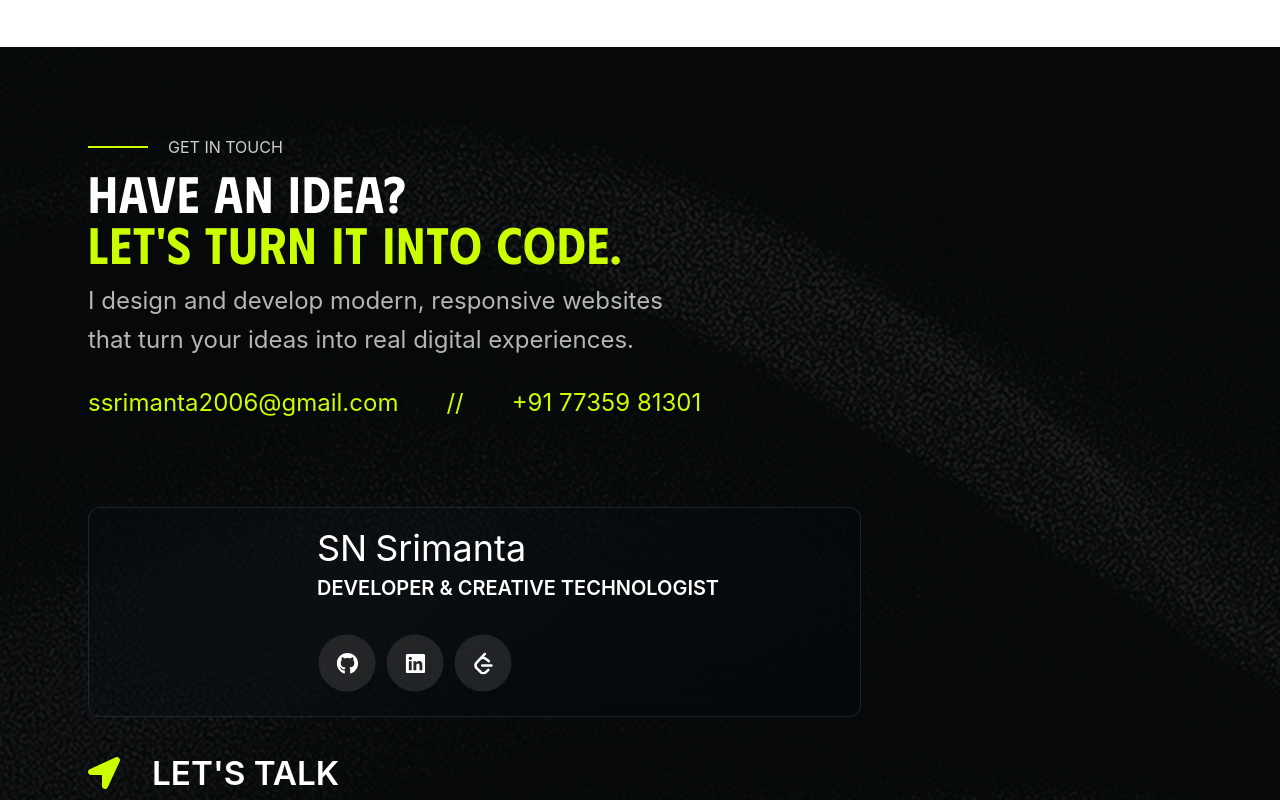
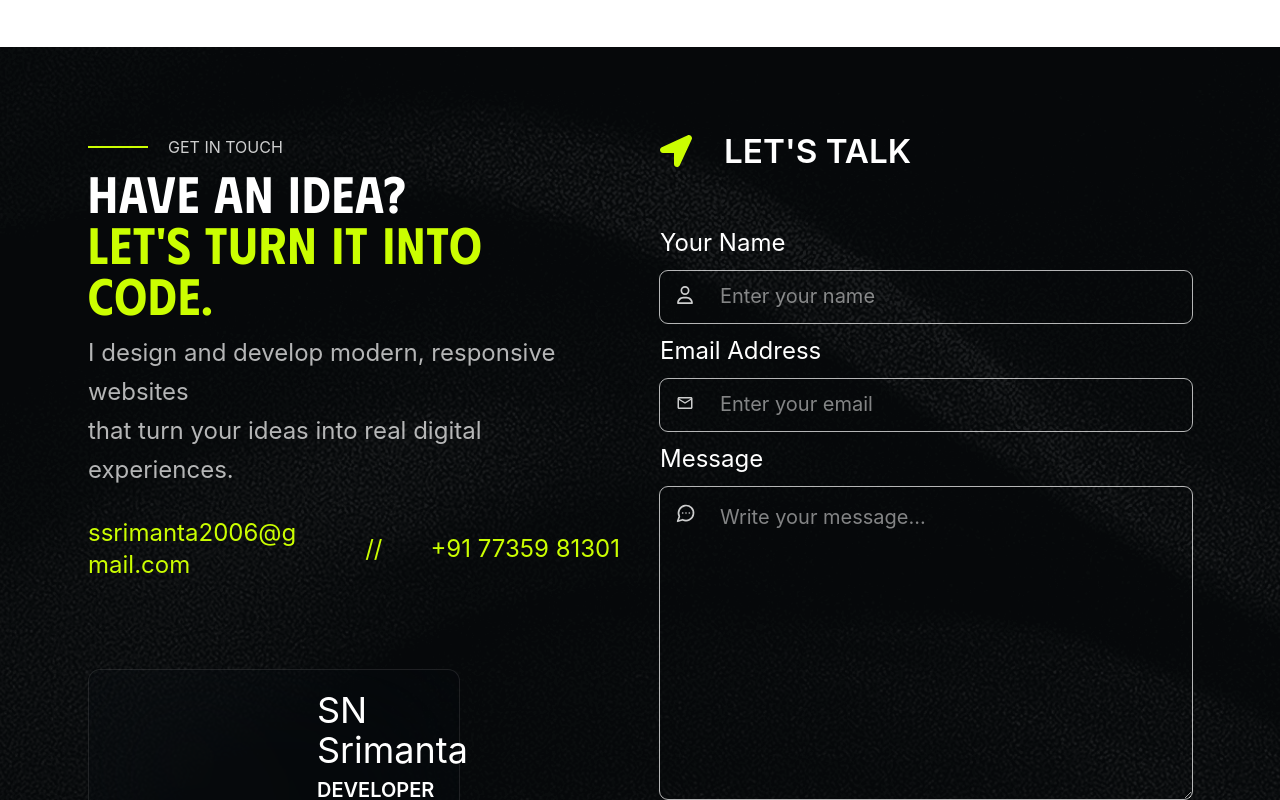
Before and after one commit to Srimanta2006/Portfolio, a React (Vite) app: page / in a window 1280 px wide. Shown: the part 5900-6700 px from the top of the page. Built offline with nearby package versions, Linux system fonts and the light colour scheme.

Commit message:
adjust the footer

```diff
--- a/src/Components/Footer/FooterTop.jsx
+++ b/src/Components/Footer/FooterTop.jsx
@@ -10,7 +10,7 @@ const FooterTop = () => {
         "
             style={{ backgroundImage: "url('/images/footer.png')" }}
         >
-            <div className='flex flex-col gap-10 lg:flex-col lg:items-start lg:justify-between'>
+            <div className='footer-container flex w-full flex-col gap-10 lg:flex-row lg:items-start lg:justify-between'>
                 <FooterTopLeft />
                 <FooterForm />
             </div>
```
